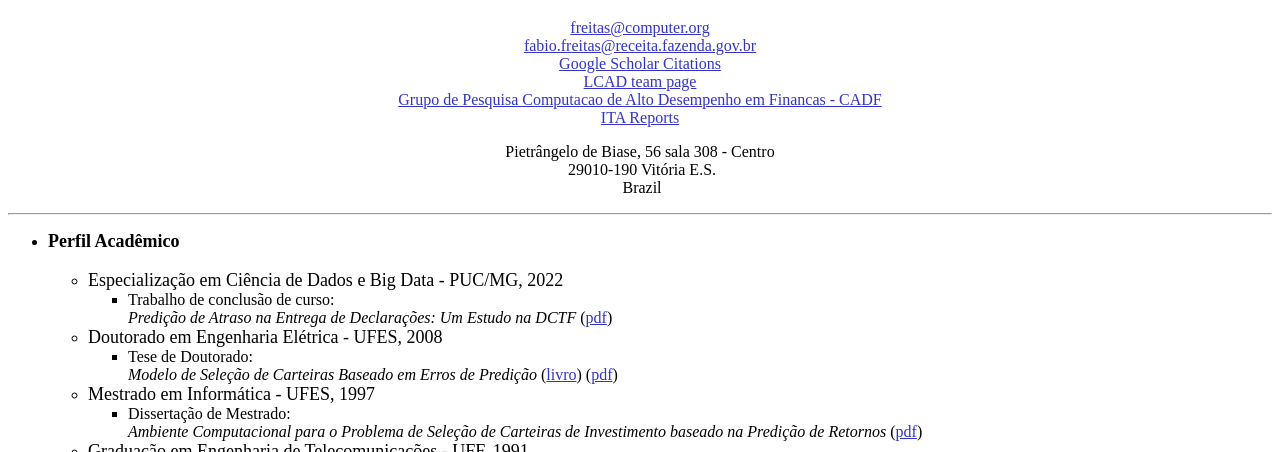
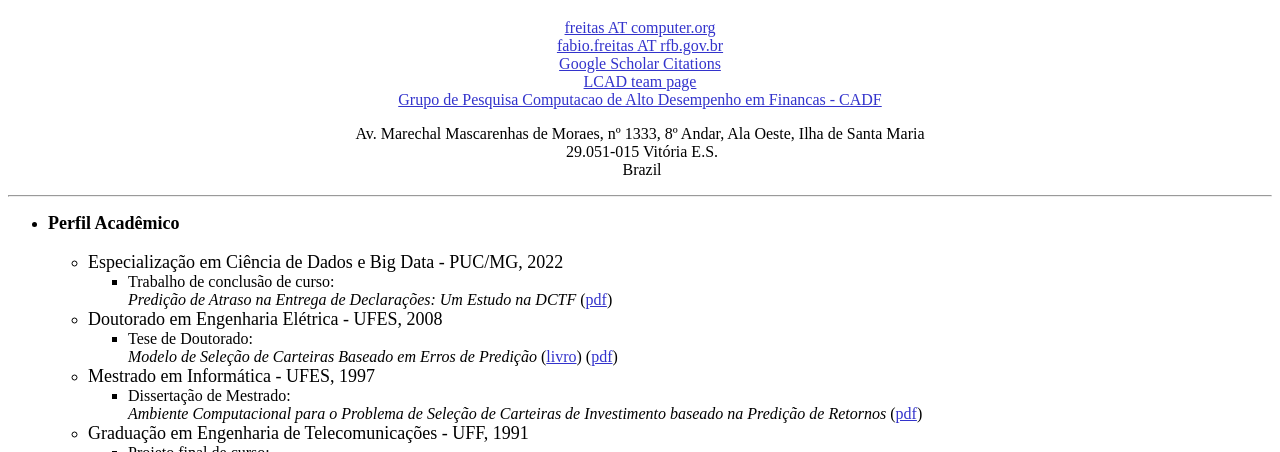
Before and after one commit to fdfreitas/fdfreitas.github.io, a plain HTML site: page index.html in a window 1280 px wide. Shown: the part 348-800 px from the top of the page. Drawn offline with Linux system fonts and the light colour scheme.

Commit message:
Update-2 2024-06-20

```diff
--- a/index.html
+++ b/index.html
@@ -22,16 +22,16 @@ Home Page - Fábio Daros de Freitas
 <img src="freitas.jpg" width=320 height=240>
 </h1>
 
-<a href="mailto:freitas@computer.org">freitas@computer.org</a><br>
-<a href="mailto:fabio.freitas@receita.fazenda.gov.br">fabio.freitas@receita.fazenda.gov.br</a> <br>
+<a href="mailto:freitas@computer.org">freitas AT computer.org</a><br>
+<a href="mailto:fabio.freitas@rfb.gov.br">fabio.freitas AT rfb.gov.br</a> <br>
 <a href="http://scholar.google.com.br/citations?hl=en&user=s51oG68AAAAJ" target="_blank">Google Scholar Citations<br>
 <a href="http://www.lcad.inf.ufes.br/team/index.php/Dr._Fabio_Daros_Freitas" target="_blank">LCAD team page</a> <br>
 <!-- <a href="http://tinyurl.com/ne97ts" target="_blank">http://tinyurl.com/ne97ts</a> <br>  -->
 <a href="http://www.lcad.inf.ufes.br/wiki/index.php/Computacao_de_Alto_Desempenho_em_Financas" target="_blank">Grupo de Pesquisa Computacao de Alto Desempenho em Financas - CADF</a><br>
-<a href="http://invictainvestimentos.dyndns.org:8088/"  target="_blank">ITA Reports</a><br>
+<!-- <a href="http://invictainvestimentos.dyndns.org:8088/"  target="_blank">ITA Reports</a><br> -->
 
-<p>Pietrângelo de Biase, 56 sala 308 - Centro
-<br>&nbsp;29010-190 Vitória E.S.
+<p>Av. Marechal Mascarenhas de Moraes, nº 1333, 8º Andar, Ala Oeste, Ilha de Santa Maria
+<br>&nbsp;29.051-015 Vitória E.S.
 <br>&nbsp;Brazil
 <br>
 </hr>
```
